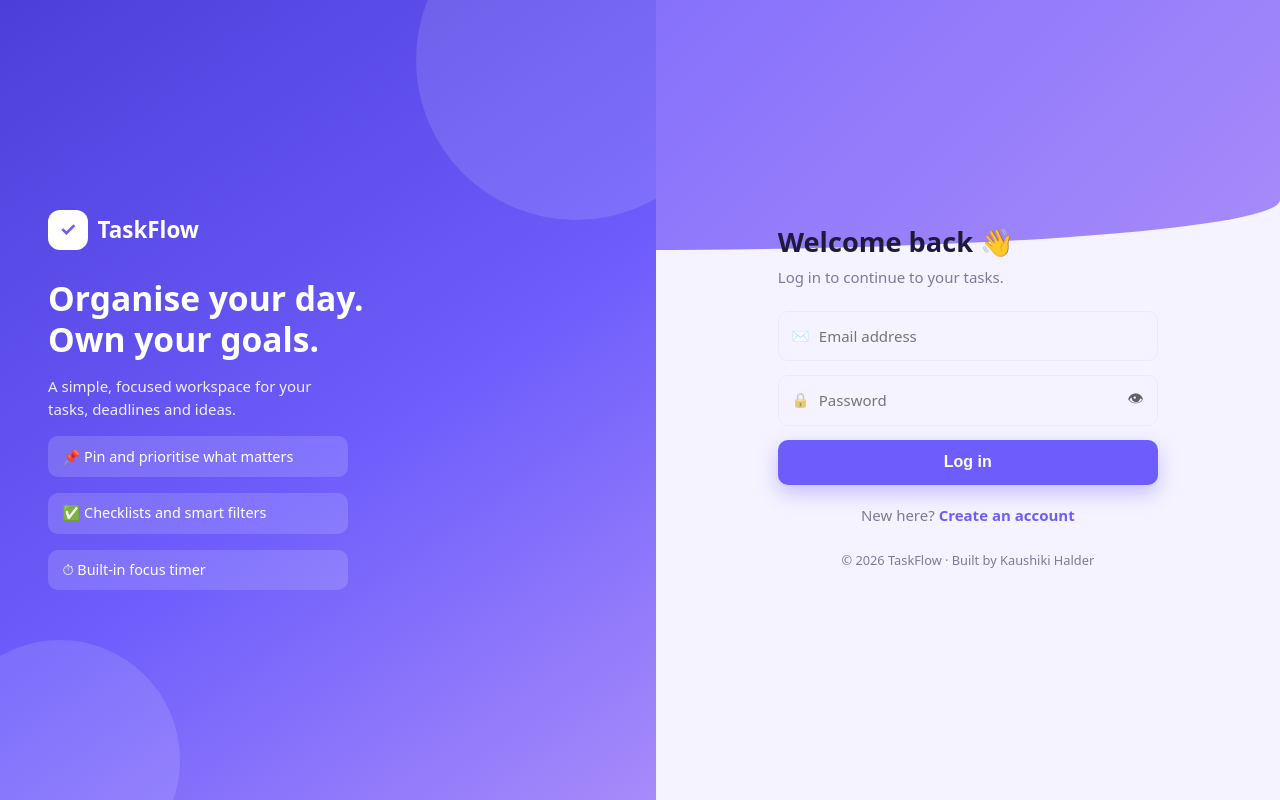
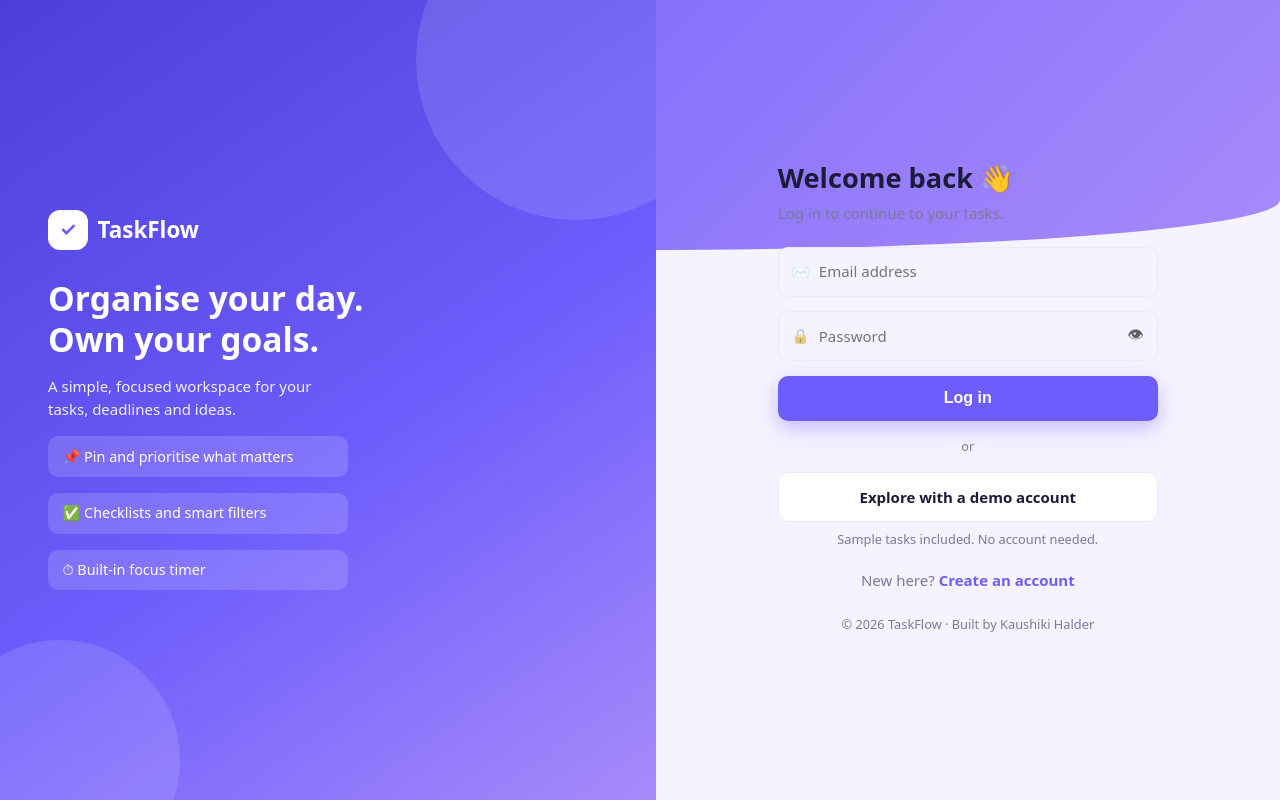
Before and after one commit to halderkaushiki/phpproj1_taskflow, a PHP site: page /login.php in a window 1280 px wide. Run offline with PHP 8.4, Linux system fonts and the light colour scheme.

Commit message:
Add one-click demo login
Co-authored-by: Copilot <223556219+Copilot@users.noreply.github.com>

```diff
--- a/assets/style.css
+++ b/assets/style.css
@@ -56,7 +56,7 @@ li .star.on{color:var(--md)}
 #ld{position:fixed;inset:0;background:var(--bg);display:grid;place-items:center;z-index:99;transition:opacity .4s}#ld.off{opacity:0;pointer-events:none}
 .sp{width:44px;height:44px;border:4px solid var(--ln);border-top-color:var(--ac);border-radius:50%;animation:spin .8s linear infinite}
 @keyframes spin{to{transform:rotate(360deg)}}
-.btn.busy{pointer-events:none;opacity:.85}.btn.busy::after{content:"";display:inline-block;width:14px;height:14px;margin-left:8px;border:2px solid #fff;border-top-color:transparent;border-radius:50%;animation:spin .7s linear infinite;vertical-align:-2px}
+.btn.busy,.demo-btn.busy{pointer-events:none;opacity:.85}.btn.busy::after,.demo-btn.busy::after{content:"";display:inline-block;width:14px;height:14px;margin-left:8px;border:2px solid #fff;border-top-color:transparent;border-radius:50%;animation:spin .7s linear infinite;vertical-align:-2px}.demo-btn.busy::after{border-color:var(--ac);border-top-color:transparent}
 .ft{text-align:center;color:var(--mu);font-size:.8rem;padding:1.5rem 0 .5rem}
 
 .lo{margin-left:.5rem;background:rgba(255,255,255,.18);color:#fff;border:0;border-radius:10px;padding:0 .9rem;height:36px;font:inherit;font-size:.85rem;cursor:pointer;text-decoration:none;display:inline-flex;align-items:center}.lo:hover{background:rgba(255,255,255,.28)}
@@ -75,6 +75,11 @@ li .star.on{color:var(--md)}
 .fld input{padding:.8rem .8rem .8rem 2.5rem}
 .eye{position:absolute;right:.5rem;top:50%;transform:translateY(-50%);background:none;border:0;cursor:pointer;font-size:1rem;opacity:.6}
 .lg-card .btn{width:100%;padding:.85rem;font-size:1rem;box-shadow:0 8px 20px rgba(109,93,252,.35)}
+.demo-sep{display:flex;align-items:center;gap:.8rem;margin:1rem 0;color:var(--mu);font-size:.8rem}
+.demo-sep::before,.demo-sep::after{content:"";height:1px;flex:1;background:var(--ln)}
+.demo-btn{width:100%;padding:.8rem;border:1px solid var(--ln);border-radius:10px;background:var(--card);color:var(--tx);font:inherit;font-weight:600;cursor:pointer}
+.demo-btn:hover{border-color:var(--ac);color:var(--ac)}
+.demo-note{text-align:center;color:var(--mu);font-size:.8rem;margin:.5rem 0 0}
 .lg-card .alt{text-align:center;color:var(--mu);margin:1.2rem 0 0}.lg-card .alt a{color:var(--ac);font-weight:600;text-decoration:none}
 .lg-card .err{background:rgba(239,68,68,.1);padding:.6rem .8rem;border-radius:10px}
 @media(max-width:820px){.lg{grid-template-columns:1fr}.lg-hero{padding:1.6rem 1.4rem}.lg-hero h2{font-size:1.4rem;margin-top:.4rem}.pt{display:none}.lg-form{padding:1.6rem 1.2rem}}
--- a/includes/db.php
+++ b/includes/db.php
@@ -4,6 +4,9 @@ $db = new PDO('sqlite:' . __DIR__ . '/../data.db');
 $db->setAttribute(PDO::ATTR_ERRMODE, PDO::ERRMODE_EXCEPTION);
 $db->exec("CREATE TABLE IF NOT EXISTS users(id INTEGER PRIMARY KEY AUTOINCREMENT,name TEXT NOT NULL,email TEXT UNIQUE NOT NULL,pass TEXT NOT NULL);
 CREATE TABLE IF NOT EXISTS tasks(id INTEGER PRIMARY KEY AUTOINCREMENT,user_id INTEGER NOT NULL,title TEXT NOT NULL,notes TEXT DEFAULT '',priority TEXT DEFAULT 'medium',category TEXT DEFAULT '',due TEXT,done INTEGER DEFAULT 0,created_at TEXT DEFAULT CURRENT_TIMESTAMP)");
+$userColumns = $db->query('PRAGMA table_info(users)')->fetchAll(PDO::FETCH_COLUMN, 1);
+if (!in_array('is_demo', $userColumns, true)) $db->exec('ALTER TABLE users ADD COLUMN is_demo INTEGER NOT NULL DEFAULT 0');
+$db->exec('CREATE UNIQUE INDEX IF NOT EXISTS users_single_demo ON users(is_demo) WHERE is_demo=1');
 foreach (["pinned INTEGER DEFAULT 0", "subs TEXT DEFAULT '[]'"] as $c) { try { $db->exec("ALTER TABLE tasks ADD COLUMN $c"); } catch (PDOException $e) {} }
 $_SESSION['csrf'] = $_SESSION['csrf'] ?? bin2hex(random_bytes(16));
 function e($s) { return htmlspecialchars($s, ENT_QUOTES, 'UTF-8'); }
--- a/login.php
+++ b/login.php
@@ -4,10 +4,42 @@ if (isset($_GET['logout'])) { session_destroy(); header('Location: login.php');
 $err = ''; $reg = isset($_GET['register']);
 if ($_SERVER['REQUEST_METHOD'] === 'POST') {
     if (!hash_equals($_SESSION['csrf'], $_POST['csrf'] ?? '')) die('Invalid request');
+    if (!$reg && isset($_POST['demo'])) {
+        $s = $db->query('SELECT * FROM users WHERE is_demo=1'); $u = $s->fetch(PDO::FETCH_ASSOC);
+        if (!$u) {
+            $demoEmail = 'demo@taskflow.local';
+            $s = $db->prepare('SELECT id FROM users WHERE email=?'); $s->execute([$demoEmail]);
+            if ($s->fetch()) {
+                $err = 'The demo account could not be created. Please use a different email for your account.';
+            } else {
+                $db->beginTransaction();
+                $db->prepare('INSERT INTO users(name,email,pass,is_demo) VALUES(?,?,?,1)')->execute([
+                    'TaskFlow Demo', $demoEmail, password_hash(bin2hex(random_bytes(32)), PASSWORD_DEFAULT)
+                ]);
+                $uid = $db->lastInsertId();
+                $task = $db->prepare('INSERT INTO tasks(user_id,title,notes,priority,category,due,done,pinned,subs) VALUES(?,?,?,?,?,?,?,?,?)');
+                $samples = [
+                    ['Plan the week', 'Choose the three most important things to finish.', 'high', 'Planning', date('Y-m-d', strtotime('+1 day')), 0, 1, '[{"t":"Review calendar","d":0},{"t":"Pick top priorities","d":1}]'],
+                    ['Finish project brief', 'Share the first draft with the team.', 'medium', 'Work', date('Y-m-d', strtotime('+2 days')), 0, 0, '[]'],
+                    ['Take a proper lunch break', 'Step away from the screen for a bit.', 'low', 'Personal', date('Y-m-d'), 1, 0, '[]'],
+                    ['Read for 20 minutes', 'Make a little time to unwind.', 'low', 'Personal', null, 0, 0, '[]']
+                ];
+                foreach ($samples as $sample) $task->execute(array_merge([$uid], $sample));
+                $db->commit();
+                $s = $db->prepare('SELECT * FROM users WHERE id=?'); $s->execute([$uid]); $u = $s->fetch(PDO::FETCH_ASSOC);
+            }
+        }
+        if ($u) {
+            session_regenerate_id(true); $_SESSION['uid'] = $u['id']; $_SESSION['name'] = $u['name'];
+            header('Location: index.php'); exit;
+        }
+    } else {
         $email = strtolower(trim($_POST['email'] ?? '')); $pw = $_POST['password'] ?? '';
         if ($reg) {
             $name = trim($_POST['name'] ?? '');
-        if ($name === '' || !filter_var($email, FILTER_VALIDATE_EMAIL) || strlen($pw) < 6) {
+            if ($email === 'demo@taskflow.local') {
+                $err = 'That email is reserved for the demo account.';
+            } elseif ($name === '' || !filter_var($email, FILTER_VALIDATE_EMAIL) || strlen($pw) < 6) {
                 $err = 'Enter a name, a valid email and a password of 6+ characters.';
             } else try {
                 $db->prepare('INSERT INTO users(name,email,pass) VALUES(?,?,?)')->execute([$name, $email, password_hash($pw, PASSWORD_DEFAULT)]);
@@ -23,11 +55,12 @@ if ($_SERVER['REQUEST_METHOD'] === 'POST') {
             $err = 'Wrong email or password.';
         }
     }
+}
 ?>
 <!DOCTYPE html><html lang="en"><head><meta charset="utf-8"><meta name="viewport" content="width=device-width,initial-scale=1"><title>TaskFlow</title><link rel="stylesheet" href="assets/style.css"></head>
 <body><div id="ld"><div class="sp"></div></div>
 <div class="lg"><aside class="lg-hero"><div class="brand"><span class="logo">✓</span>TaskFlow</div><h2>Organise your day.<br>Own your goals.</h2><p>A simple, focused workspace for your tasks, deadlines and ideas.</p><div class="pt">📌 Pin and prioritise what matters</div><div class="pt">✅ Checklists and smart filters</div><div class="pt">⏱ Built-in focus timer</div></aside>
-<main class="lg-form"><form class="lg-card" method="post" onsubmit="this.querySelector('.btn').classList.add('busy')">
+<main class="lg-form"><form class="lg-card" method="post" onsubmit="var b=document.activeElement;if(!b||b.type!=='submit')b=this.querySelector('.btn');b.classList.add('busy')">
 <h1><?= $reg ? 'Create your account' : 'Welcome back 👋' ?></h1>
 <p class="sub"><?= $reg ? 'Start organising in under a minute.' : 'Log in to continue to your tasks.' ?></p>
 <?php if ($err): ?><div class="err"><?= e($err) ?></div><?php endif; ?>
@@ -36,6 +69,7 @@ if ($_SERVER['REQUEST_METHOD'] === 'POST') {
 <div class="fld"><span class="i">✉️</span><input type="email" name="email" placeholder="Email address" required></div>
 <div class="fld"><span class="i">🔒</span><input type="password" name="password" placeholder="Password" required><button type="button" class="eye" onclick="var i=this.previousElementSibling;i.type=i.type==='password'?'text':'password'" aria-label="Show password">👁</button></div>
 <button class="btn"><?= $reg ? 'Create account' : 'Log in' ?></button>
+<?php if (!$reg): ?><div class="demo-sep"><span>or</span></div><button class="demo-btn" type="submit" name="demo" value="1" formnovalidate>Explore with a demo account</button><p class="demo-note">Sample tasks included. No account needed.</p><?php endif; ?>
 <p class="alt"><?= $reg ? 'Already have an account? <a href="login.php">Log in</a>' : 'New here? <a href="?register">Create an account</a>' ?></p>
 <footer class="ft">© <?= date("Y") ?> TaskFlow · Built by Kaushiki Halder</footer></form></main></div>
 <script>addEventListener("load",function(){document.getElementById("ld").classList.add("off")})</script></body></html>
```
Also changed, not shown: README.md. Lines whose indentation alone changed are shown as unchanged.
